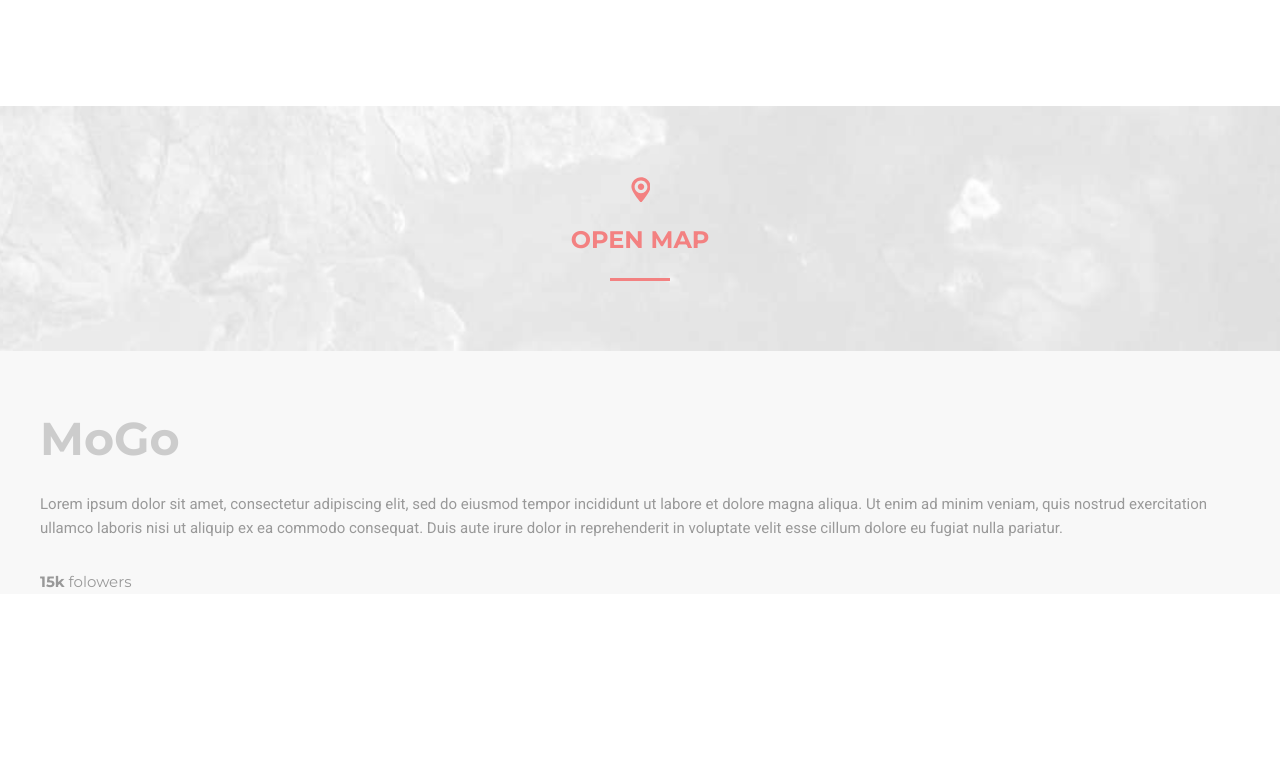
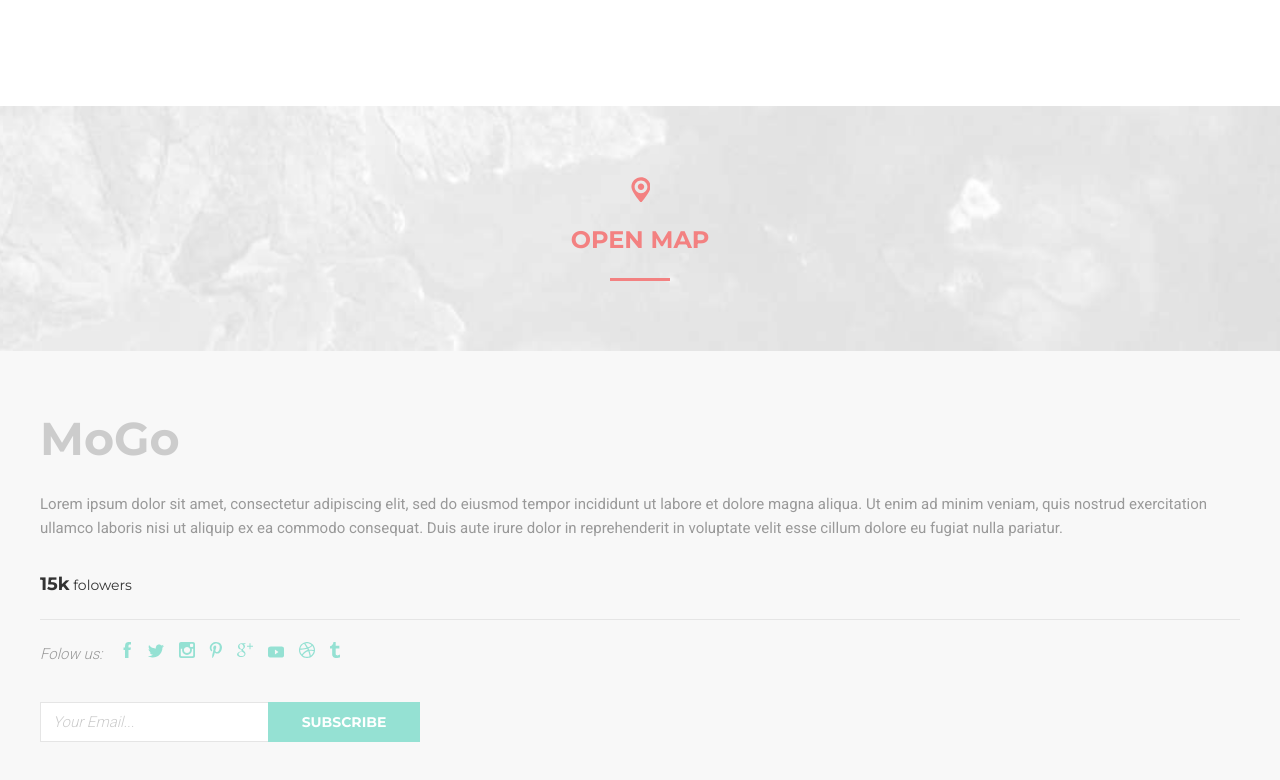
Before and after one commit to ronnika/MoGo, a website built with Parcel: page src/index.html in a window 1280 px wide. Shown: the part 8720-9500 px from the top of the page. Before the commit the page ends 9314 px from the top, so only its background shows below. Built offline with nearby package versions, Linux system fonts and the light colour scheme.

Commit message:
feat: finish first footer col

```diff
--- a/src/assets/styles/main.scss
+++ b/src/assets/styles/main.scss
@@ -1,4 +1,5 @@
 $baseGreyText: #999999;
+$lightGreyText: #cccccc;
 $baseBlackText: #333333;
 $lightGreyBorder: #e5e5e5;
 $navLinkActive: #fce38a;
@@ -977,17 +978,99 @@ hr {
 .footer {
     padding-top: 65px;
     background-color: #f8f8f8;
+    &__inner {
+        padding-bottom: 70px;
+    }
     &__logo {
         font-size: 46px;
         margin-bottom: 30px;
         line-height: 1;
-        color: #cccccc;
+        color: $lightGreyText;
         font-weight: 700;
     }
     &__text {
-
         margin-bottom: 30px;
         font-family: "Roboto";
         font-weight: 400;
     }
+    &__social {
+        padding-bottom: 35px;
+        color: $baseBlackText;
+        &--header {
+            width: 100%;
+            padding-bottom: 20px;
+            border-bottom: 1px solid $lightGreyBorder;
+            font-size: 14px;
+            strong {
+                font-size: 18px;
+                font-weight: 700;
+            }
+        }
+        &--content {
+            display: flex;
+            align-items: center;
+            padding-top: 20px;
+            font-family: "Roboto";
+            font-weight: 300;
+            font-style: italic;
+            color: $baseGreyText;
+        }
+        &--icons {
+            margin-left: 20px;
+            width: 220px;
+            display: flex;
+            justify-content: space-between;
+            align-items: center;
+        }
+    }
 }
+
+// Subscribe
+
+.subscribe {
+    display: flex;
+    width: 100%;
+    max-width: 380px;
+    &__input {
+        height: 40px;
+        width: 60%;
+        padding: 12px;
+        border: 1px solid $lightGreyBorder;
+        border-right: none;
+        font-family: "Roboto";
+        font-size: 15px;
+        font-weight: 300;
+        color: $baseBlackText;
+        line-height: 1.1;
+        font-style: italic;
+        &::placeholder {
+            color: $lightGreyText;
+        }
+        &:focus {
+            outline: none;
+            border-color: $baseBlueBg;
+        }
+    }
+    &__btn {
+        height: 40px;
+        width: 40%;
+        padding: 12px 30px;
+        font-size: 14px;
+        color: #ffffff;
+        font-family: "Montserrat", sans-serif;
+        font-weight: 700;
+        text-align: center;
+        text-transform: uppercase;
+        line-height: 1;
+        background-color: $baseBlueBg;
+        border: none;
+        cursor: pointer;
+        transition: background-color .1 linear;
+        &:hover {
+            background-color: #95e1d3d5;
+        }
+        &:focus {
+            outline: none;
+        }
+    }
+}
--- a/src/index.html
+++ b/src/index.html
@@ -631,7 +631,7 @@
                     </div>
                 </div>
              </div>
-        </div>
+        </div> <!--/container-->
     </section>
 
     <section class="section section--map">
@@ -658,13 +658,29 @@
                         <div class="footer__social--header">
                            <strong>15k</strong> folowers
                         </div>
-                        <div class="footer__social--content"></div>
+                        <div class="footer__social--content">
+                            Folow us:
+                            <div class="footer__social--icons">
+                                <a href="#"><img src="./assets/img/footer/social/facebook.svg" alt="facebook"></a>
+                                <a href="#"><img src="./assets/img/footer/social/twitter.svg" alt="twitter"></a>
+                                <a href="#"><img src="./assets/img/footer/social/instagram.svg" alt="instagram"></a>
+                                <a href="#"><img src="./assets/img/footer/social/pinterest.svg" alt="pinterest"></a>
+                                <a href="#"><img src="./assets/img/footer/social/googleplus.svg" alt="googleplus"></a>
+                                <a href="#"><img src="./assets/img/footer/social/youtube.svg" alt="youtube"></a>
+                                <a href="#"><img src="./assets/img/footer/social/dribbble.svg" alt="dribbble"></a>
+                                <a href="#"><img src="./assets/img/footer/social/tumblr.svg" alt="tumblr"></a>
+                            </div>
+                        </div>
                     </div>
+                    <form action="/" class="subscribe" method="post">
+                        <input class="subscribe__input" type="email" name="email" placeholder="Your Email...">
+                        <button class="subscribe__btn" type="submit">Subscribe</button>
+                    </form>
                 </div>
                 <div class="footer__col"></div>
                 <div class="footer__col"></div>
-            </div>
-        </div>
+            </div> <!--/footer__inner-->
+        </div> <!--/container-->
     </footer>
 
     <script src="./index.js"></script>
```
Also changed, not shown: src/assets/img/footer/social/dribbble.svg (added), src/assets/img/footer/social/facebook.svg (added), src/assets/img/footer/social/googleplus.svg (added), src/assets/img/footer/social/instagram.svg (added), src/assets/img/footer/social/pinterest.svg (added), src/assets/img/footer/social/tumblr.svg (added), src/assets/img/footer/social/twitter.svg (added), src/assets/img/footer/social/youtube.svg (added).
